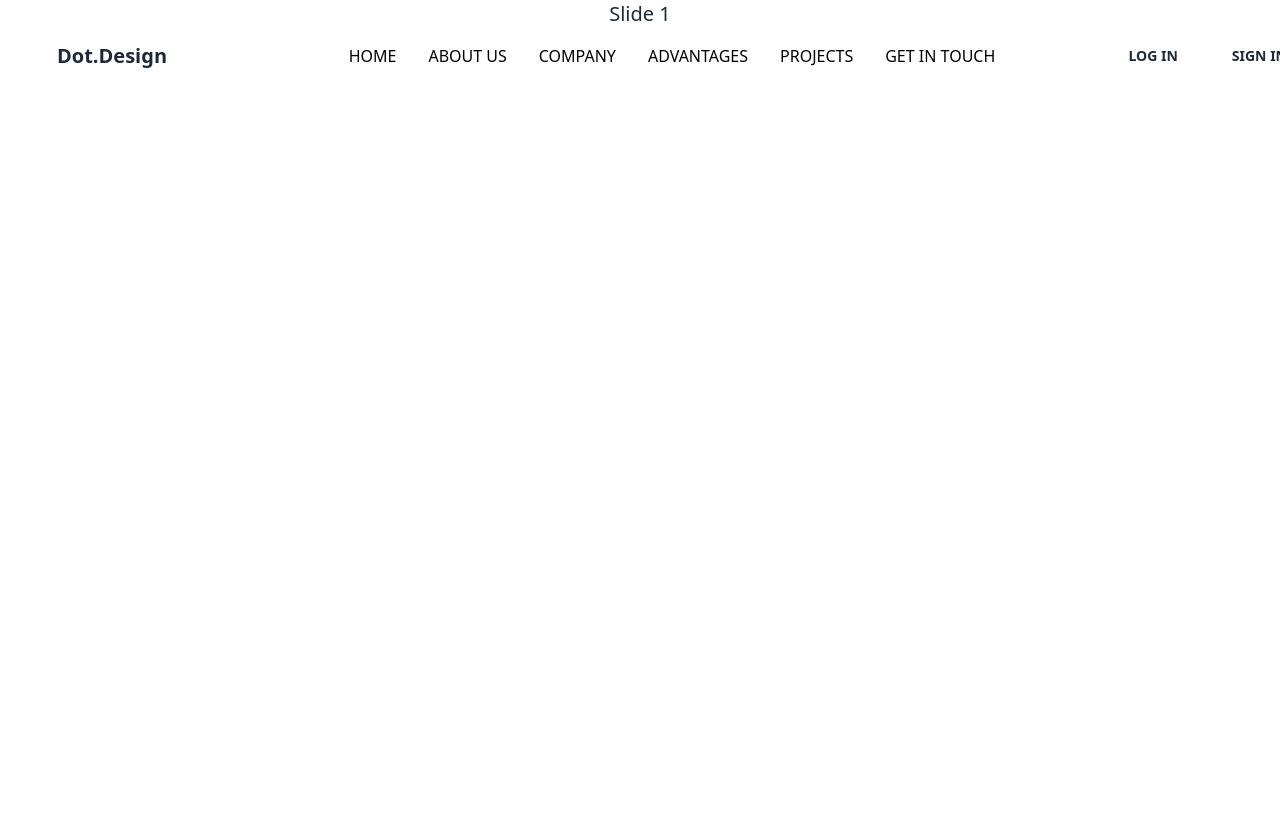
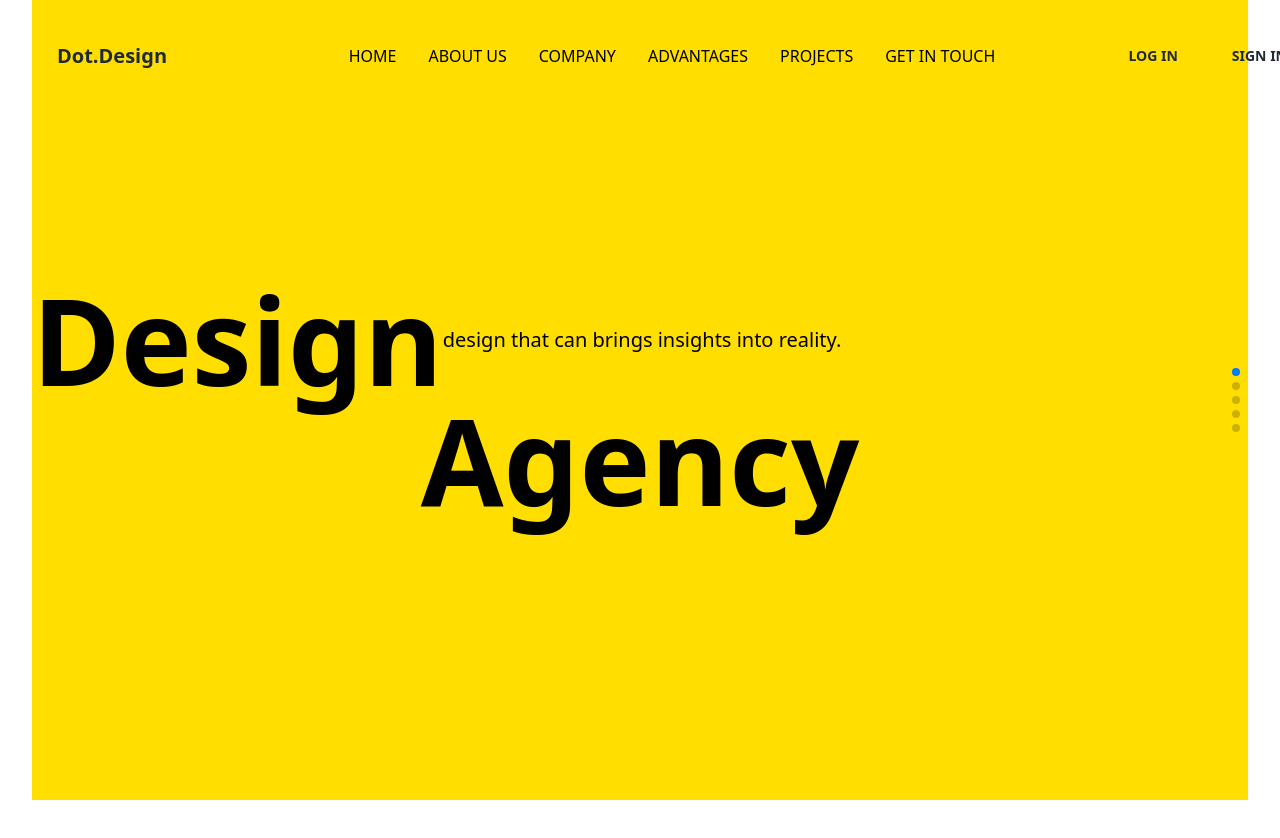
Before and after one commit to dipankar309/design-agency, a Next.js app: page / in a window 1280 px wide. Shown: the top 838 px of the page. After the commit the page ends 800 px from the top, so only its background shows below. Built offline with nearby package versions, Linux system fonts and the light colour scheme.

Commit message:
add fix slider

```diff
--- a/components/parts/Slider.tsx
+++ b/components/parts/Slider.tsx
@@ -1,7 +1,3 @@
-
-
-
-
 import React, { useRef, useState } from "react";
 import { Swiper, SwiperSlide } from "swiper/react";
 import "swiper/css";
--- a/pages/index.tsx
+++ b/pages/index.tsx
@@ -1,3 +1,10 @@
+import React, { useRef, useState } from "react";
+import { Swiper, SwiperSlide } from "swiper/react";
+import "swiper/css";
+import "swiper/css/pagination";
+import { Pagination } from "swiper";
+
+
 import type { NextPage } from "next";
 import Head from "next/head";
 import styles from "../styles/Home.module.css";
@@ -9,7 +16,10 @@ import Advantages from "../components/parts/advantages";
 
 import Contact from "../components/parts/contact";
 
-import Slider from "../components/parts/Slider";
+// import Slider from "../components/parts/Slider";
+
+
+
 
 const Home: NextPage = () => {
   return (
@@ -19,21 +29,51 @@ const Home: NextPage = () => {
         <meta name="description" content="Generated by create next app" />
         <link rel="icon" href="/favicon.ico" />
       </Head>
-
       <Nab />
 
+      <Swiper
+        direction={"vertical"}
+        pagination={{
+          clickable: true,
+        }}
+        modules={[Pagination]}
+        className="mySwiper"
+      >
+        <SwiperSlide>
+          <Banner />
+        </SwiperSlide>
+        <SwiperSlide>
+          <About />
+        </SwiperSlide>
+        <SwiperSlide>
+          <Company />
+        </SwiperSlide>
+        <SwiperSlide>
+          <Advantages />
+        </SwiperSlide>
+        <SwiperSlide>
+          <Contact />
+        </SwiperSlide>
+        {/* <SwiperSlide>
 
-      <Slider />``
+        </SwiperSlide>
+        <SwiperSlide>
 
-      <Banner />
+        </SwiperSlide>
+        <SwiperSlide>
 
-      <About />
+        </SwiperSlide> */}
 
-      <Company />
+      </Swiper>
 
-      <Advantages />
 
-      <Contact />
+
+
+
+
+
+
+
 
 
 
--- a/styles/globals.css
+++ b/styles/globals.css
@@ -53,7 +53,7 @@
 }
 
 .swiper {
-  @apply h-full w-full;
+  @apply h-screen w-full;
 }
 
 .swiper-slide {
```
